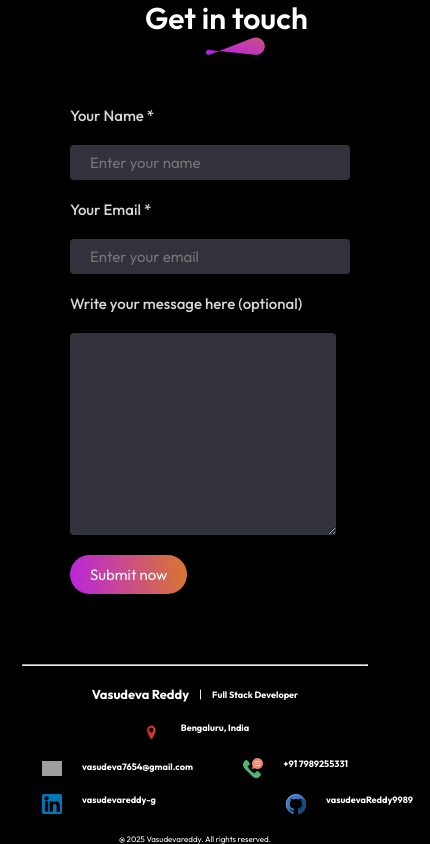
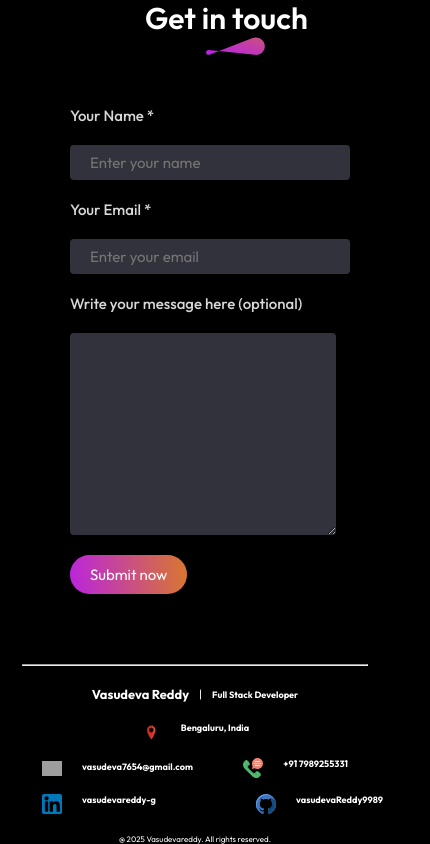
Before and after one commit to vasudevaReddy9989/my-portfolio, a React (Vite) app: page / in a window 390 px wide. Shown: the part 2256-3100 px from the top of the page, 430 px wide, since content can reach past the window. Built offline with nearby package versions, Linux system fonts and the light colour scheme; grey boxes are pictures that could not be loaded.

Commit message:
#footer changes

```diff
--- a/src/Components/Footer/Footer.css
+++ b/src/Components/Footer/Footer.css
@@ -84,7 +84,7 @@ img{
         flex-direction: row;
         justify-content: space-between;
         align-items: center;
-        gap:100px;
+        gap:70px;
 
     }
     .footer-top-right h5{
```
